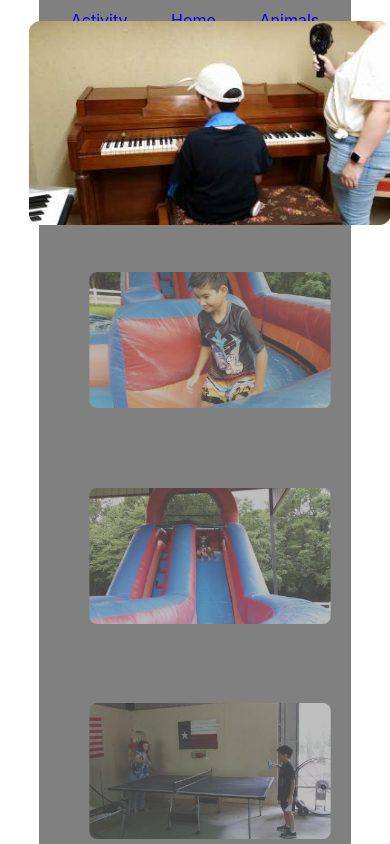
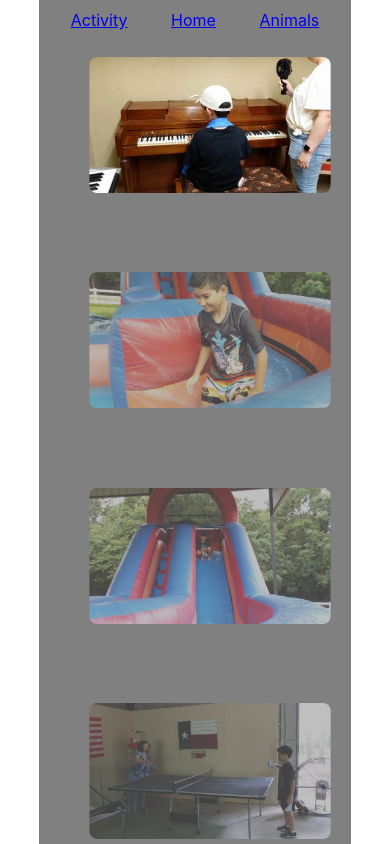
Before and after one commit to justin0979/elijahs-retreat-experience, a React (Create React App) app: page /elijahs-retreat-experience/activity in a window 390 px wide. In both pictures the pointer is over the picture 210 px from the left and 125 px from the top of the page. Shown: the top 844 px of the page. Built offline with nearby package versions, Linux system fonts and the light colour scheme.

Commit message:
removed scaling when hoving for smaller screens

```diff
--- a/src/components/Activity/Activity.scss
+++ b/src/components/Activity/Activity.scss
@@ -5,7 +5,7 @@
   position: relative;
 }
 
-@media screen and (max-width: 75rem) {
+@media screen and (max-width: 750px) {
   .pictureList {
     grid-template-columns: 1fr;
   }
--- a/src/components/Picture.scss
+++ b/src/components/Picture.scss
@@ -22,10 +22,14 @@
   }
 }
 
-@media screen and (max-width: 75rem) {
+@media screen and (max-width: 750px) {
   .pic {
     transform: scale(0.8);
 
+    &:hover {
+      position: static;
+      transform: translateY(0) scale(0.8);
+    }
     &:active {
       border: 1rem solid black;
       transform: scale(1.5);
```
